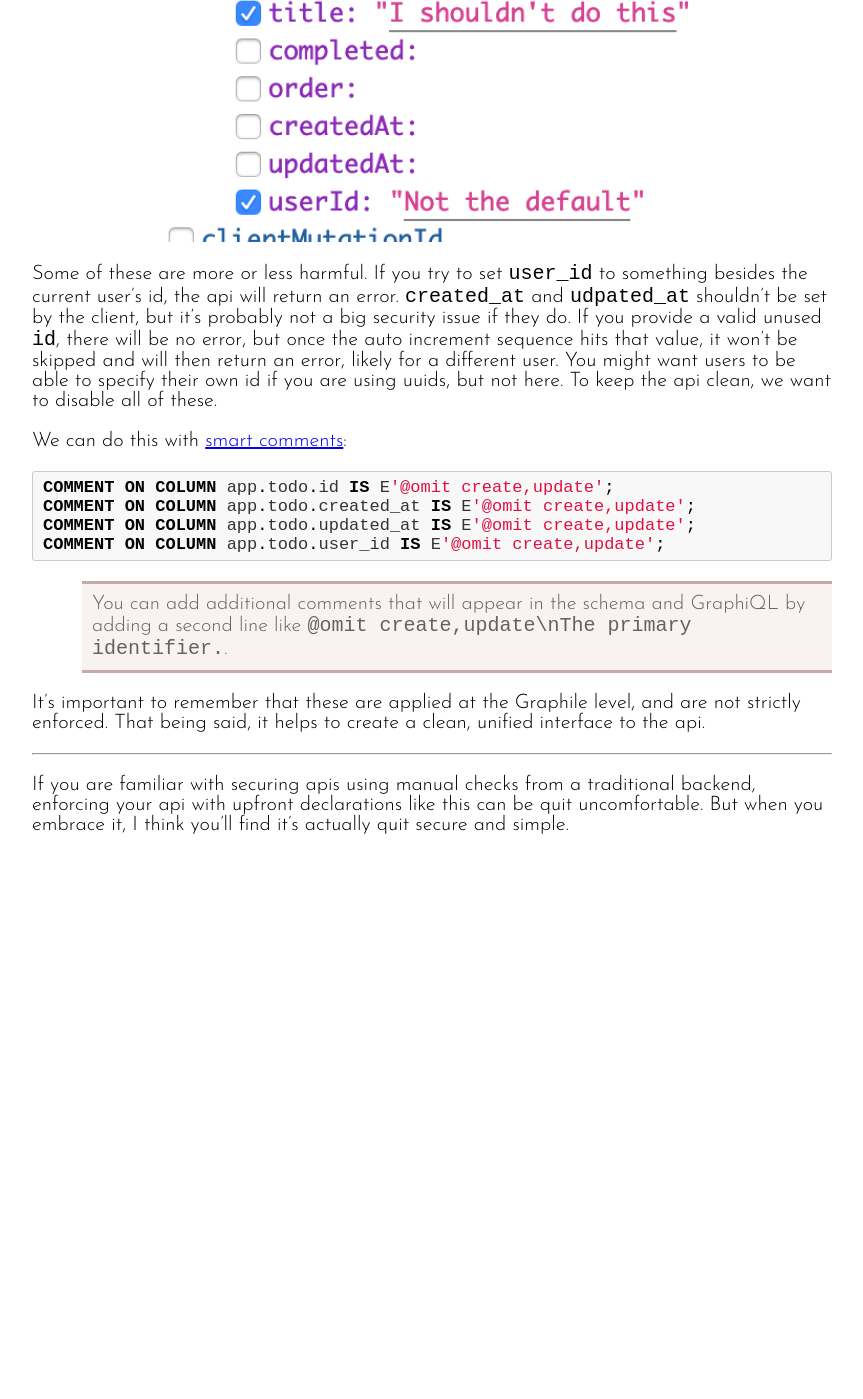
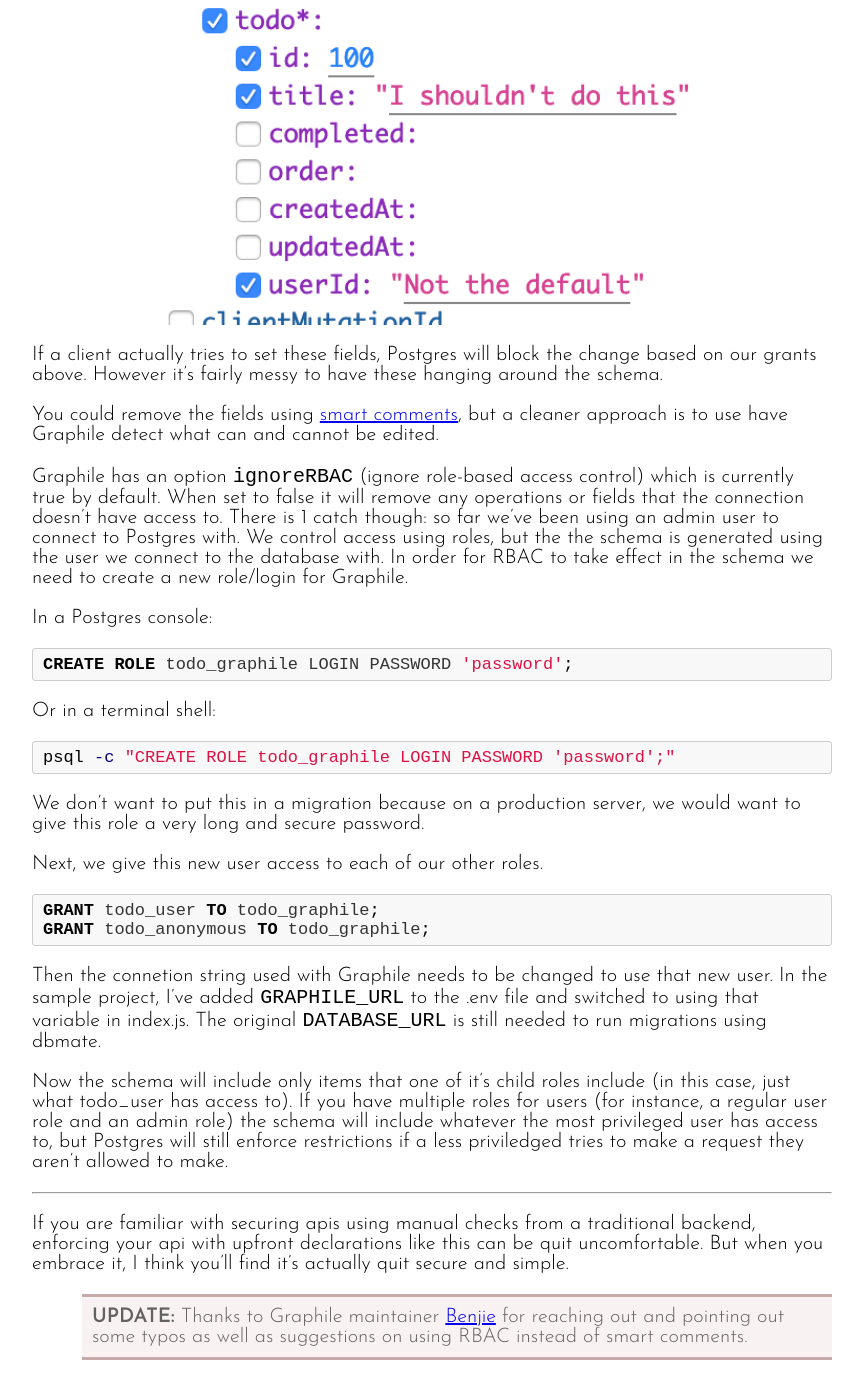
Before and after one commit to davbeck/davbeck.github.io, a Jekyll site: the page built from _posts/2019-02-25-graphile-and-auth0.md, in a window 1280 px wide and 1400 px high, scrolled down 4959 px. Shown: the whole window, without its empty margins (208-1071 px from the left). Built offline with Jekyll 4.4.1, drawn with Linux system fonts in a browser that asks for light colours; before the commit the page ends 5834 px from its top, so only the background shows below that; some of the changed text lies outside the part shown.

Commit message:
Update graphile auth0 post to include RBAC

````diff
--- a/_posts/2019-02-25-graphile-and-auth0.md
+++ b/_posts/2019-02-25-graphile-and-auth0.md
@@ -88,7 +88,10 @@ CREATE ROLE todo_user;
 
 GRANT USAGE ON SCHEMA app TO todo_anonymous, todo_user;
 
-GRANT SELECT, INSERT, UPDATE, DELETE ON TABLE app.todo TO todo_user;
+GRANT SELECT ON app.todo TO todo_user;
+GRANT INSERT (title, completed, "order") ON app.todo TO todo_user;
+GRANT UPDATE (title, completed, "order") ON app.todo TO todo_user;
+GRANT DELETE ON app.todo TO todo_user;
 GRANT USAGE ON SEQUENCE app.todo_id_seq to todo_user;
 ```
 
@@ -96,7 +99,7 @@ GRANT USAGE ON SEQUENCE app.todo_id_seq to todo_user;
 While most things in Postgres are constrained to the database they are created in (including schemas, tables and functions) roles are global to a Postgres server isntance, so it's important that we prefix them. If we just called this role something like "user" it would clash with other projects that also used that role name on the same server. This is especially common when working locally. Also, roles don't show up in schema.sql generated by dbmate.
 </span>
 
-Here we create our roles and give `todo_user` access to our todo table (including the auto increment id function which is required for INSERT).
+Here we create our roles and give `todo_user` access to our todo table (including the auto increment id function which is required for INSERT). We don't want clients manually setting an id, update_at, so we only grant permissions for updating and inserting specific fields.
 
 If you run those migrations and try the app out at this point (see the [`authentication`](https://github.com/davbeck/Postgraphile-todoMVC/tree/authentication) branch in the sample code), you should be redirected to login, and then have access to the api just like before. If you try opening graphiql and sending requests without logging in, you'll get access errors, meaning the api is secure from unauthenticated users.
 
@@ -163,27 +166,45 @@ With that, the api is secure. You have to have an account to access todo items,
 
 ## Cleaning up the api
 
-If you poke around GraphiQL (or the GraphQL schema) you'll notice that you can set all kinds of fields that you probably shouldn't:
+If you poke around GraphiQL (or the GraphQL schema) you'll notice that `createTodo` and `updateTodo` include fields that the user can't actually edit:
 
 <img src="/images/2019-02-25-graphile-and-auth0/api-cleanpup.png" />
 
-Some of these are more or less harmful. If you try to set `user_id` to something besides the current user's id, the api will return an error. `created_at` and `udpated_at` shouldn't be set by the client, but it's probably not a big security issue if they do. If you provide a valid unused `id`, there will be no error, but once the auto increment sequence hits that value, it won't be skipped and will then return an error, likely for a different user. You might want users to be able to specify their own id if you are using uuids, but not here. To keep the api clean, we want to disable all of these.
+If a client actually tries to set these fields, Postgres will block the change based on our grants above. However it's fairly messy to have these hanging around the schema.
 
-We can do this with [smart comments](https://www.graphile.org/postgraphile/smart-comments/):
+You could remove the fields using [smart comments](https://www.graphile.org/postgraphile/smart-comments/), but a cleaner approach is to use have Graphile detect what can and cannot be edited.
+
+Graphile has an option `ignoreRBAC` (ignore role-based access control) which is currently true by default. When set to false it will remove any operations or fields that the connection doesn't have access to. There is 1 catch though: so far we've been using an admin user to connect to Postgres with. We control access using roles, but the the schema is generated using the user we connect to the database with. In order for RBAC to take effect in the schema we need to create a new role/login for Graphile.
+
+In a Postgres console:
 
 ```sql
-COMMENT ON COLUMN app.todo.id IS E'@omit create,update';
-COMMENT ON COLUMN app.todo.created_at IS E'@omit create,update';
-COMMENT ON COLUMN app.todo.updated_at IS E'@omit create,update';
-COMMENT ON COLUMN app.todo.user_id IS E'@omit create,update';
+CREATE ROLE todo_graphile LOGIN PASSWORD 'password';
 ```
 
-<span class="side-note">
-You can add additional comments that will appear in the schema and GraphiQL by adding a second line like `@omit create,update\nThe primary identifier.`.
-</span>
+Or in a terminal shell:
 
-It's important to remember that these are applied at the Graphile level, and are not strictly enforced. That being said, it helps to create a clean, unified interface to the api.
+```sh
+psql -c "CREATE ROLE todo_graphile LOGIN PASSWORD 'password';"
+```
+
+We don't want to put this in a migration because on a production server, we would want to give this role a very long and secure password.
+
+Next, we give this new user access to each of our other roles.
+
+```sql
+GRANT todo_user TO todo_graphile;
+GRANT todo_anonymous TO todo_graphile;
+```
+
+Then the connetion string used with Graphile needs to be changed to use that new user. In the sample project, I've added `GRAPHILE_URL` to the .env file and switched to using that variable in index.js. The original `DATABASE_URL` is still needed to run migrations using dbmate.
+
+Now the schema will include only items that one of it's child roles include (in this case, just what todo_user has access to). If you have multiple roles for users (for instance, a regular user role and an admin role) the schema will include whatever the most privileged user has access to, but Postgres will still enforce restrictions if a less priviledged tries to make a request they aren't allowed to make.
 
 ---
 
 If you are familiar with securing apis using manual checks from a traditional backend, enforcing your api with upfront declarations like this can be quit uncomfortable. But when you embrace it, I think you'll find it's actually quit secure and simple.
+
+<span class="side-note">
+**UPDATE:** Thanks to Graphile maintainer [Benjie](https://twitter.com/Benjie) for reaching out and pointing out some typos as well as suggestions on using RBAC instead of smart comments.
+</span>
````
